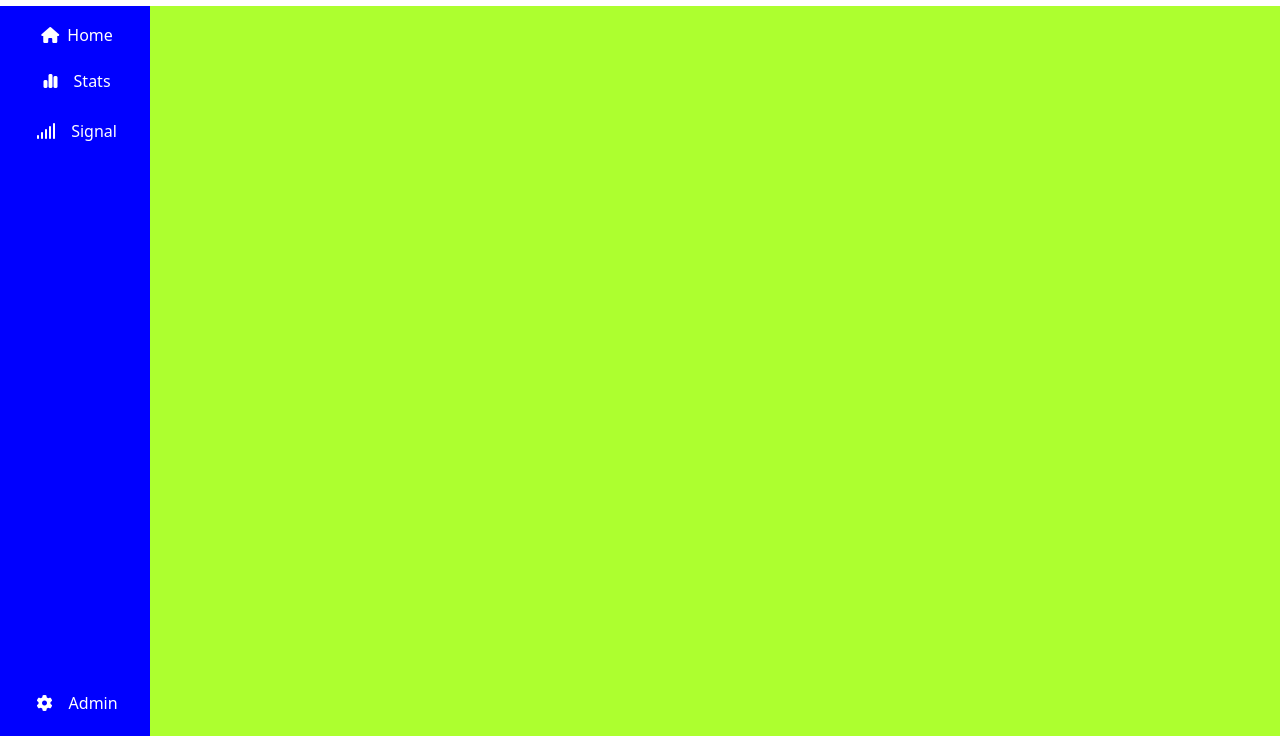
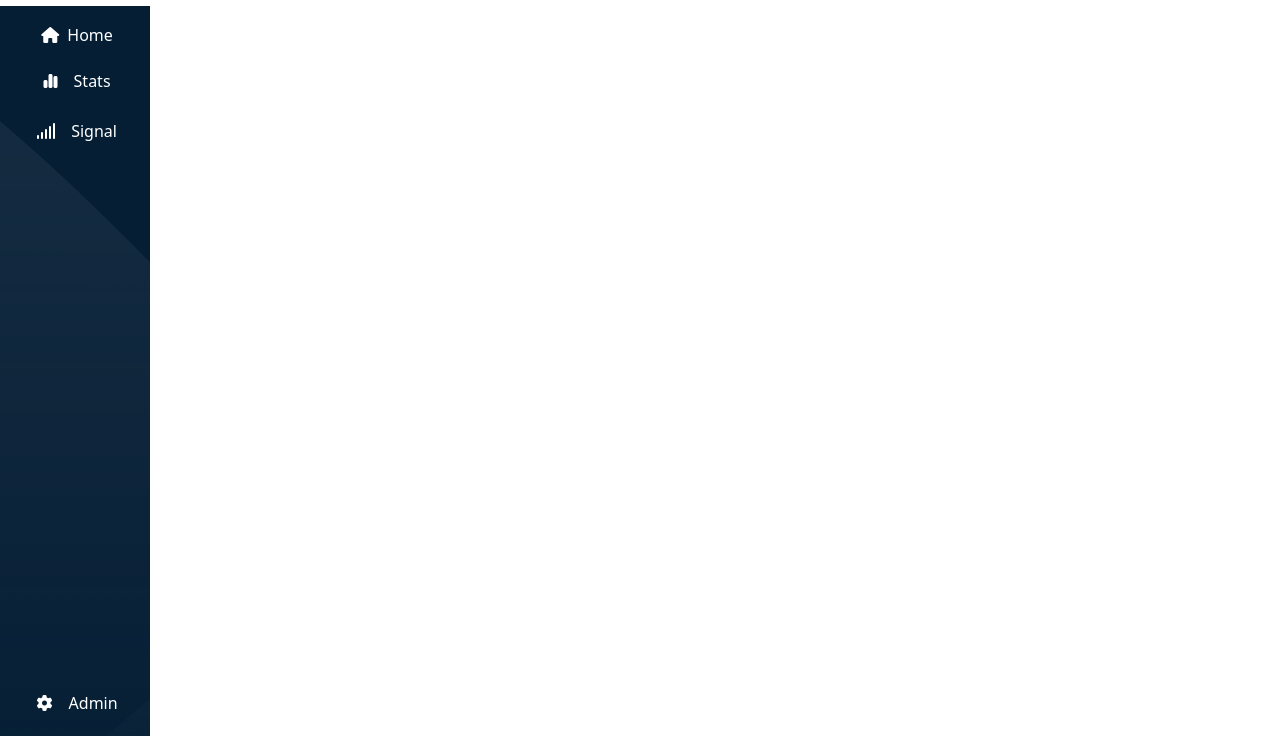
Before and after one commit to CatalanoLorenzo/html-css-bootstrap-dashboard, a plain HTML site: page index.html in a window 1280 px wide. Shown: the part 64-800 px from the top of the page. Drawn offline with nearby package versions, Linux system fonts and the light colour scheme.

Commit message:
fix bg img and color sidebar

```diff
--- a/asset/css/style.css
+++ b/asset/css/style.css
@@ -1,7 +1,7 @@
 :root{
     --navbar-form: #e5e5e5;
     --bell: #ff8f00;
-
+    --sidebarbg: #051e34;
 
 }
 /* debug */
@@ -44,7 +44,8 @@
 
 
 .sidebar{
-    width: 50px;
+    background-color: var(--sidebarbg);
+    background-image: url(../img/sidebar-bg.png);    width: 50px;
     height: calc(100vh - 70px);
 }
 
--- a/index.html
+++ b/index.html
@@ -9,7 +9,7 @@
     <link href="https://cdn.jsdelivr.net/npm/bootstrap@5.2.3/dist/css/bootstrap.min.css" rel="stylesheet" integrity="sha384-rbsA2VBKQhggwzxH7pPCaAqO46MgnOM80zW1RWuH61DGLwZJEdK2Kadq2F9CUG65" crossorigin="anonymous">
     <link rel="stylesheet" href="./asset/css/style.css">
 </head>
-<body class="debug">
+<body class="">
     <header class="px-0">
             <nav class="navbar-light">
                 <nav class="navbar bg-white py-1 flex-nowrap ">
```
